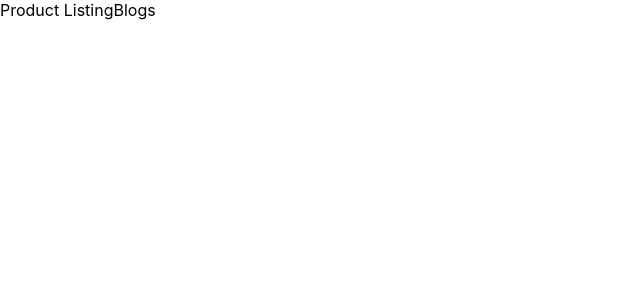
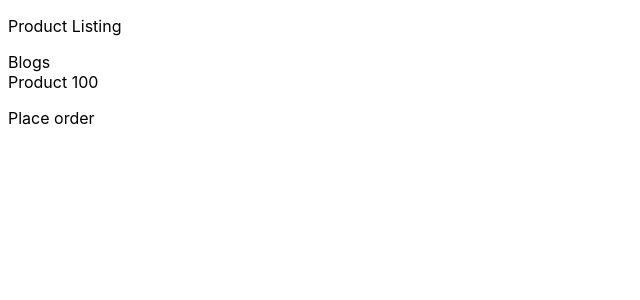
Before and after one commit to KushwahaVikashJ/NextJs_Demo, a Next.js app: page /product in a window 1280 px wide. Shown: the top 300 px of the page, without its empty margins (0-640 px from the left). Built offline with nearby package versions, Linux system fonts and the light colour scheme.

Commit message:
getStaticProps implemented

```diff
--- a/pages/product/[productId]/review/[reviewId].js
+++ b/pages/product/[productId]/review/[reviewId].js
@@ -1,8 +1,8 @@
-import React from 'react'
-import {useRouter} from 'next/router'
+import React from "react"
+import { useRouter } from "next/router"
 function ReviewDetails() {
   const router = useRouter()
-    const {productId,reviewId} = router.query;
+  const { productId, reviewId } = router.query
   return (
     <div>
       Review {reviewId} for product {productId}
--- a/pages/product/index.js
+++ b/pages/product/index.js
@@ -1,13 +1,26 @@
 import React from "react"
 import Link from "next/link"
-function index() {
+import { useRouter } from "next/router"
+function index({ productId = 100 }) {
+  const router = useRouter()
+  const handleClick = () => {
+    router.push("/blog")
+  }
   return (
-    <div>
-      Product Listing
+    <>
+      <p>Product Listing</p>
       <Link href="/blog">
         <a>Blogs</a>
       </Link>
-    </div>
+      <br />
+      <Link href={`/product/${productId}`}>
+        <a>Product 100</a>
+      </Link>
+      <br />
+      <p onClick={handleClick} style={{ cursor: "pointer" }}>
+        Place order
+      </p>
+    </>
   )
 }
 
--- a/styles/globals.css
+++ b/styles/globals.css
@@ -1,7 +1,7 @@
 html,
 body {
   padding: 0;
-  margin: 0;
+  margin: 20;
   font-family: -apple-system, BlinkMacSystemFont, Segoe UI, Roboto, Oxygen,
     Ubuntu, Cantarell, Fira Sans, Droid Sans, Helvetica Neue, sans-serif;
 }
```
Also changed, not shown: pages/users/index.js (added, +29 -0 lines). Lines whose indentation alone changed are shown as unchanged.
